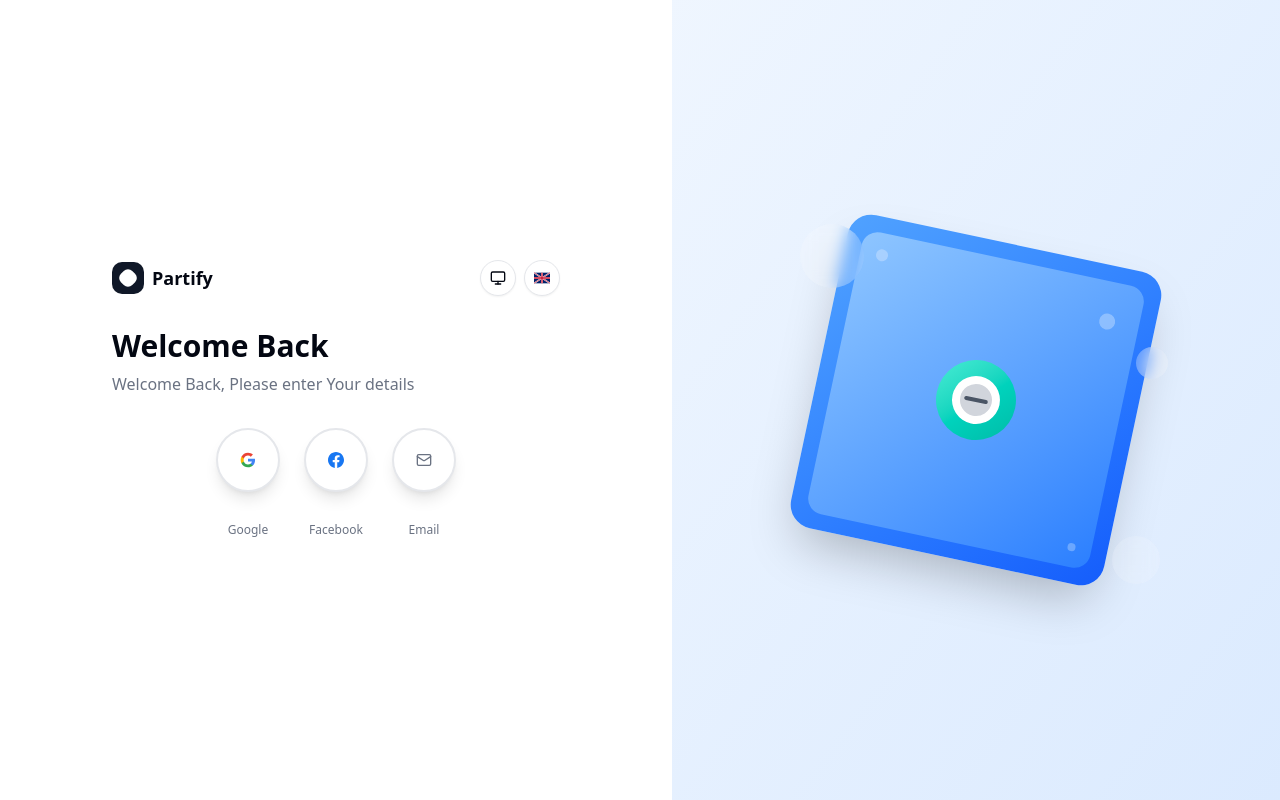
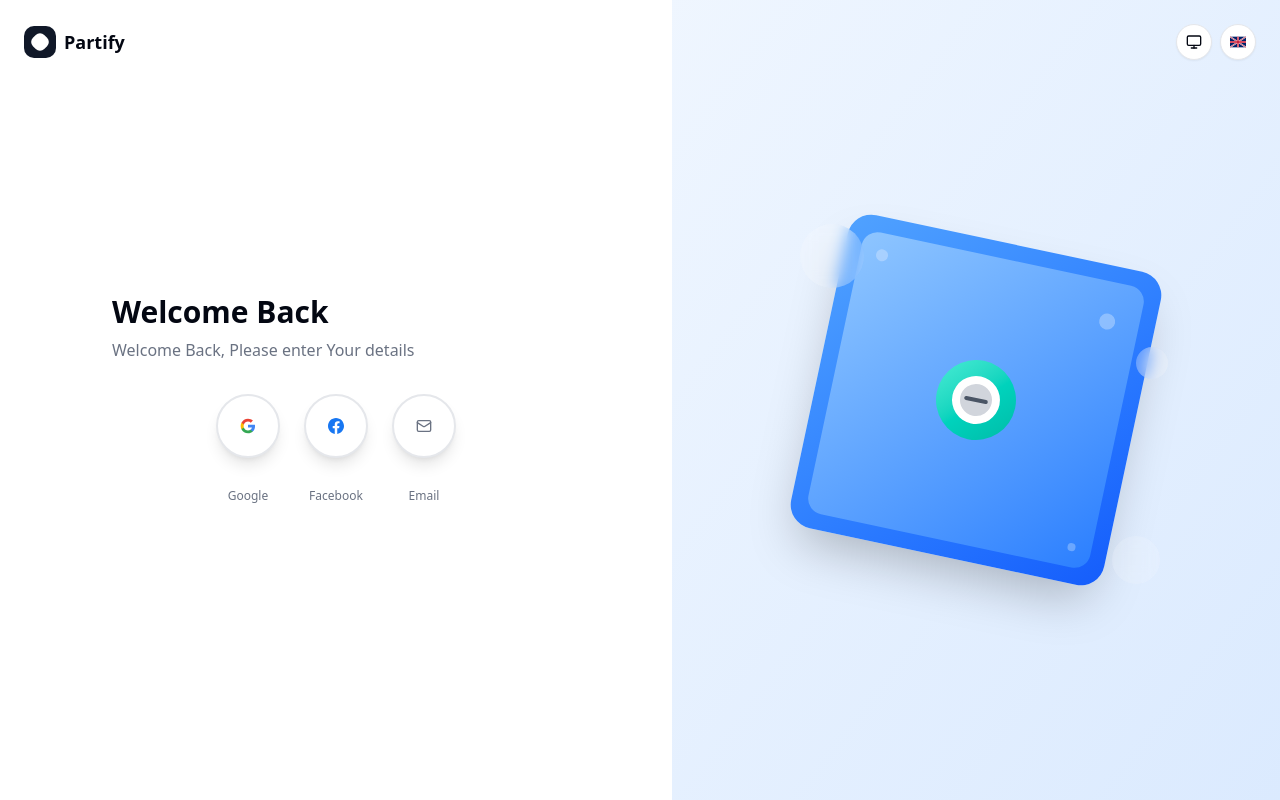
Before and after one commit to BigFishIta/partify, a Next.js app: page /auth in a window 1280 px wide. Built offline with nearby package versions, Linux system fonts and the light colour scheme.

Commit message:
Move theme and locale controls to top position

```diff
--- a/src/components/auth/AuthPage.tsx
+++ b/src/components/auth/AuthPage.tsx
@@ -45,24 +45,31 @@ export function AuthPage() {
   }
 
   return (
-    <div className="min-h-screen flex">
-      {/* Left side - Form */}
-      <div className="flex-1 flex items-center justify-center p-8 bg-background">
-        <div className="w-full max-w-md">
-          {/* Header controls */}
-          <div className="flex justify-between items-center mb-8">
+    <div className="min-h-screen flex flex-col">
+      {/* Top Header with Controls */}
+      <div className="absolute top-0 left-0 right-0 z-10 p-6">
+        <div className="flex justify-between items-center">
+          {/* Logo */}
           <div className="flex items-center gap-2">
             <div className="w-8 h-8 bg-primary rounded-lg flex items-center justify-center">
               <div className="w-4 h-4 bg-white rounded-sm transform rotate-45"></div>
             </div>
             <span className="font-semibold text-lg">Partify</span>
           </div>
+
+          {/* Theme and Locale Controls */}
           <div className="flex gap-2">
             <ThemeToggle />
             <LocaleSelector />
           </div>
         </div>
+      </div>
 
+      {/* Main Content */}
+      <div className="flex flex-1">
+        {/* Left side - Form */}
+        <div className="flex-1 flex items-center justify-center p-8 bg-background">
+          <div className="w-full max-w-md">
             {/* Welcome section - Always show login */}
             <div className="mb-8">
               <h1 className="text-3xl font-bold mb-2">
@@ -134,6 +141,7 @@ export function AuthPage() {
             <div className="absolute top-1/3 -right-8 w-8 h-8 bg-white/25 rounded-full backdrop-blur-sm"></div>
           </div>
         </div>
+      </div>
 
       {/* Email Dialog */}
       <EmailDialog
```
Lines whose indentation alone changed are shown as unchanged.
